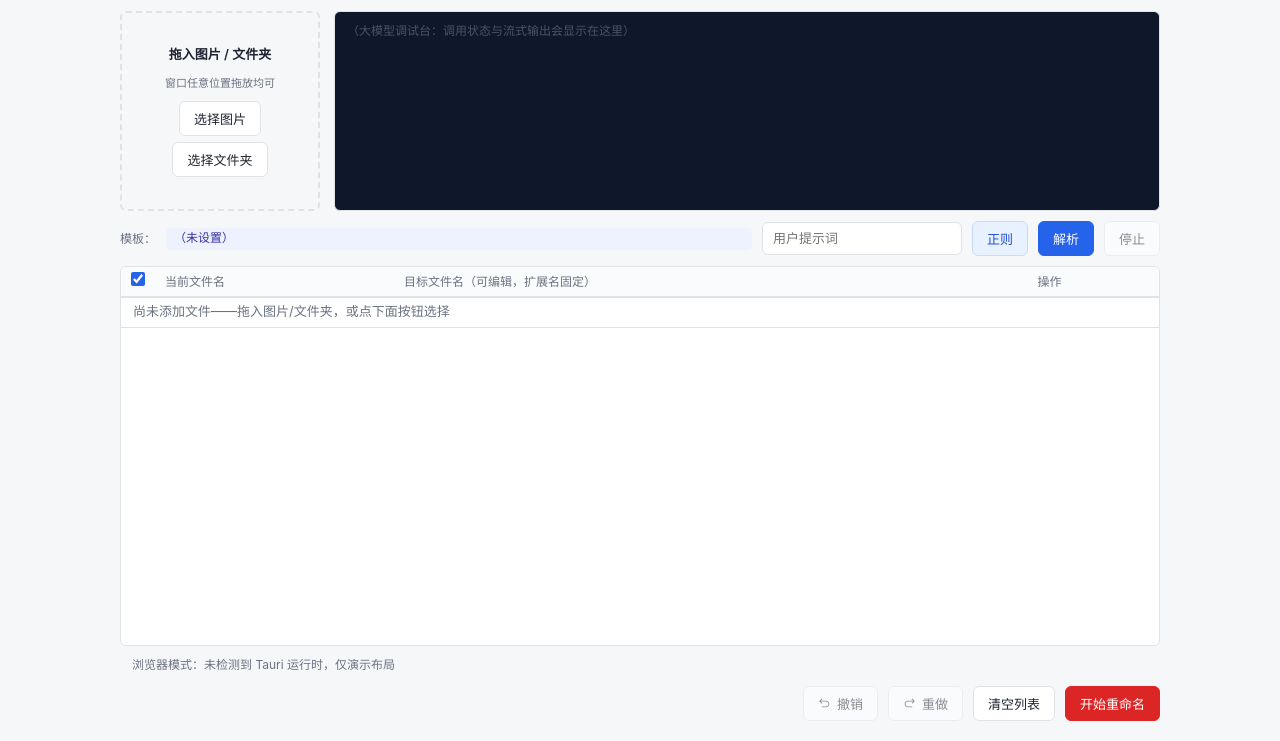
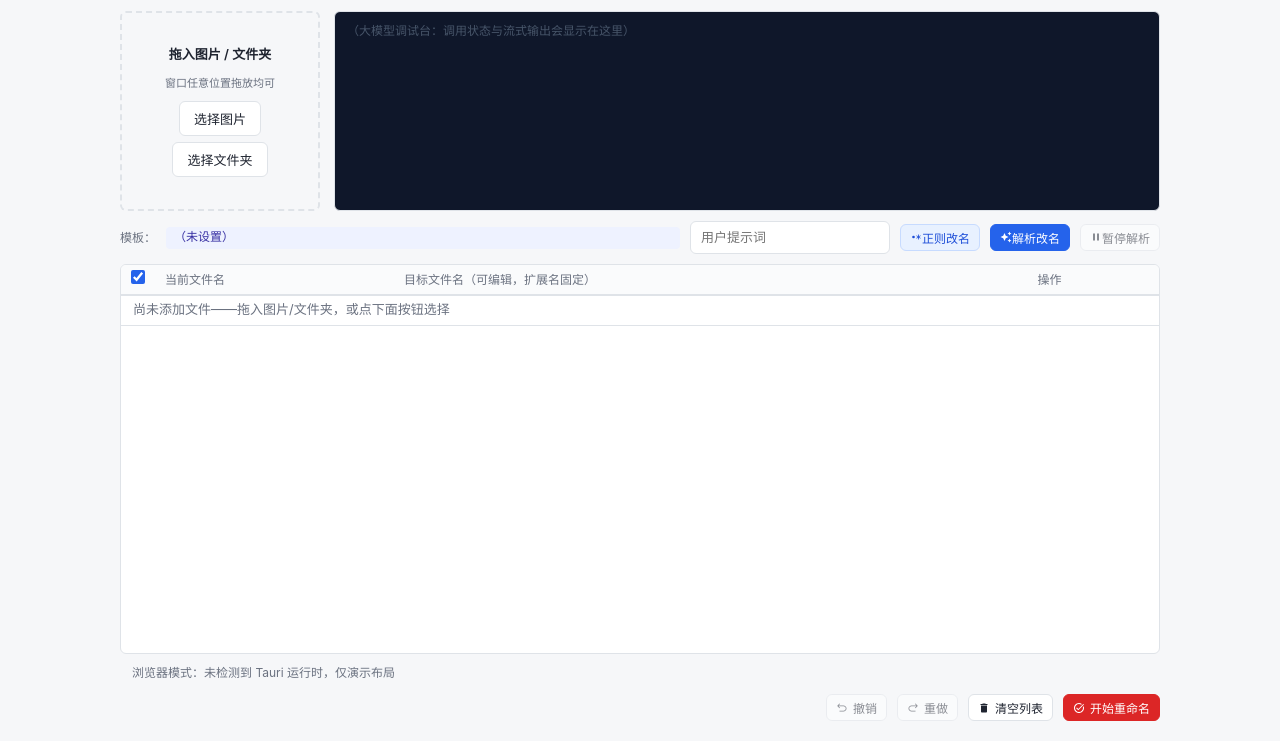
Before and after one commit to Tairraos/llmrename, a website built with Vite: page src/index.html in a window 1280 px wide. Both pictures are taken after a click on the button "清空列表". Shown: the part 59-800 px from the top of the page. Built offline with nearby package versions, Linux system fonts and the light colour scheme.

Commit message:
feat: 主操作按钮改名并全部配图标，尺寸收紧
改动（模板栏右组 + 底部按钮行共 7 个按钮、8 个状态标签）：
- 正则 → 正则改名、解析 → 解析改名、停止 → 暂停解析、
  继续 → 继续解析（暂停中 → 暂停中…），提示文案同步；
- 全部配内联 SVG 图标（1em，随字号缩放）：正则改名=圆点+星号
  （.* 意象）、解析改名=闪光（AI）、暂停解析=双竖条、继续解析=
  三角播放、开始重命名=对勾圆环、清空列表=垃圾桶、撤销/重做
  沿用既有图标；暂停/继续为同一按钮，updateStopButton 按
  状态机切换 innerHTML（图标随标签一起换）；
- 尺寸收紧：这组按钮 padding 7px 14px→4px 9px、字号 13px→12px，
  头部按钮不受影响（弹层 ✕ 亦排除）。

验证：headless Chrome 19 项断言全过（标签、图标存在与形态、
12px/4px 计算样式、头部按钮不受影响、暂停→继续→暂停状态机
的图标随标签切换）。

```diff
--- a/src/index.html
+++ b/src/index.html
@@ -51,7 +51,7 @@
             title="补充给大模型的要求，随「解析」一并发送"
           />
           <span class="regex-wrap">
-            <button id="btn-regex" type="button" class="secondary" title="用正则批量改名（实时预览）">正则</button>
+            <button id="btn-regex" type="button" class="secondary" title="用正则批量改名（实时预览）"><svg xmlns="http://www.w3.org/2000/svg" width="1em" height="1em" viewBox="0 0 24 24" aria-hidden="true"><path d="M0 0h24v24H0z" fill="none" /><circle cx="7" cy="12" r="2.6" fill="currentColor" /><path d="M17 7.8v8.4M13.6 9.9l6.8 4.2M20.4 9.9l-6.8 4.2" stroke="currentColor" stroke-width="1.6" stroke-linecap="round" fill="none" /></svg>正则改名</button>
             <div id="regex-popover" class="regex-popover" hidden>
               <div class="regex-pop-head">
                 <span>正则改名预览（不匹配扩展名）</span>
@@ -68,8 +68,8 @@
               <span id="regex-hint" class="hint"></span>
             </div>
           </span>
-          <button id="btn-ai-fill" class="primary">解析</button>
-          <button id="btn-stop-fill" class="secondary" disabled>停止</button>
+          <button id="btn-ai-fill" class="primary"><svg xmlns="http://www.w3.org/2000/svg" width="1em" height="1em" viewBox="0 0 24 24" aria-hidden="true"><path d="M0 0h24v24H0z" fill="none" /><path fill="currentColor" d="M19 9l1.25-2.75L23 5l-2.75-1.25L19 1l-1.25 2.75L15 5l2.75 1.25L19 9zm-7.5.5L9 4L6.5 9.5L1 12l5.5 2.5L9 20l2.5-5.5L17 12l-5.5-2.5zM19 15l-1.25 2.75L15 19l2.75 1.25L19 23l1.25-2.75L23 19l-2.75-1.25L19 15z" /></svg>解析改名</button>
+          <button id="btn-stop-fill" class="secondary" disabled><svg xmlns="http://www.w3.org/2000/svg" width="1em" height="1em" viewBox="0 0 24 24" aria-hidden="true"><path d="M0 0h24v24H0z" fill="none" /><path fill="currentColor" d="M6 19h4V5H6v14zm8-14v14h4V5h-4z" /></svg>暂停解析</button>
         </div>
         <div class="targets-scroll">
           <table class="assets-table">
@@ -95,8 +95,8 @@
         <button id="btn-redo" class="secondary" disabled>
           <svg xmlns="http://www.w3.org/2000/svg" width="1em" height="1em" viewBox="0 0 24 24" aria-hidden="true"><path d="M0 0h24v24H0z" fill="none" /><path fill="currentColor" d="M20.925 6.865L17.03 2.97l-1.06 1.06L18.94 7H9c-3.31 0-6 2.69-6 6s2.69 6 6 6h8v-1.5H9c-2.48 0-4.5-2.02-4.5-4.5S6.52 8.5 9 8.5h9.94l-2.97 2.97l1.06 1.06l3.895-3.895a1.26 1.26 0 0 0 0-1.77" /></svg>
           重做</button>
-          <button id="btn-clear-targets" class="secondary">清空列表</button>
-          <button id="btn-execute" class="danger">开始重命名</button>
+          <button id="btn-clear-targets" class="secondary"><svg xmlns="http://www.w3.org/2000/svg" width="1em" height="1em" viewBox="0 0 24 24" aria-hidden="true"><path d="M0 0h24v24H0z" fill="none" /><path fill="currentColor" d="M6 19c0 1.1.9 2 2 2h8c1.1 0 2-.9 2-2V7H6v12zM19 4h-3.5l-1-1h-5l-1 1H5v2h14V4z" /></svg>清空列表</button>
+          <button id="btn-execute" class="danger"><svg xmlns="http://www.w3.org/2000/svg" width="1em" height="1em" viewBox="0 0 24 24" aria-hidden="true"><path d="M0 0h24v24H0z" fill="none" /><path fill="currentColor" d="M22 5.18L10.59 16.6l-4.24-4.24l1.41-1.41l2.83 2.83l10-10L22 5.18zm-2.21 5.04c.13.57.21 1.17.21 1.78c0 4.42-3.58 8-8 8s-8-3.58-8-8s3.58-8 8-8c1.58 0 3.04.46 4.28 1.25l1.44-1.44C16.1 2.67 14.13 2 12 2C6.48 2 2 6.48 2 12s4.48 10 10 10c5.52 0 10-4.48 10-10c0-1.19-.22-2.33-.6-3.39l-1.61 1.61z" /></svg>开始重命名</button>
         </div>
       </section>
     </main>
--- a/src/main.js
+++ b/src/main.js
@@ -680,7 +680,7 @@ async function aiFillTargets(resume = false) {
     );
     if (window.App.fill.stopRequested && remaining.length > 0) {
       window.App.fill.stopped = true;
-      showRunHint(`已停止：剩余 ${remaining.length} 个文件未解析，点「继续」恢复`, "");
+      showRunHint(`已暂停：剩余 ${remaining.length} 个文件未解析，点「继续解析」恢复`, "");
     } else {
       showRunHint("目标名已填充，可手动调整后执行", "ok");
     }
@@ -832,24 +832,30 @@ async function loadVersion() {
 }
 
 /* ---------------- 填充停止/继续按钮状态机 ---------------- */
-/* 未开始 → disabled「停止」；进行中 → 可点「停止」；停止中 → disabled「停止中…」；
-   已停止且有未解析文件 → 可点「继续」；全部完成 → disabled */
+/* 未开始 → disabled「暂停解析」；进行中 → 可点「暂停解析」；
+   暂停中 → disabled「暂停中…」；
+   已暂停且有未解析文件 → 可点「继续解析」；全部完成 → disabled */
+const ICON_PAUSE =
+  '<svg xmlns="http://www.w3.org/2000/svg" width="1em" height="1em" viewBox="0 0 24 24" aria-hidden="true"><path d="M0 0h24v24H0z" fill="none"/><path fill="currentColor" d="M6 19h4V5H6v14zm8-14v14h4V5h-4z"/></svg>';
+const ICON_PLAY =
+  '<svg xmlns="http://www.w3.org/2000/svg" width="1em" height="1em" viewBox="0 0 24 24" aria-hidden="true"><path d="M0 0h24v24H0z" fill="none"/><path fill="currentColor" d="M8 5v14l11-7z"/></svg>';
+
 function updateStopButton() {
   const btn = $("#btn-stop-fill");
   if (!btn) return;
   const f = window.App.fill;
   if (f.running && f.stopRequested) {
     btn.disabled = true;
-    btn.textContent = "停止中…";
+    btn.innerHTML = ICON_PAUSE + "暂停中…";
   } else if (f.running) {
     btn.disabled = false;
-    btn.textContent = "停止";
+    btn.innerHTML = ICON_PAUSE + "暂停解析";
   } else if (f.stopped) {
     btn.disabled = false;
-    btn.textContent = "继续";
+    btn.innerHTML = ICON_PLAY + "继续解析";
   } else {
     btn.disabled = true;
-    btn.textContent = "停止";
+    btn.innerHTML = ICON_PAUSE + "暂停解析";
   }
 }
 
@@ -1251,7 +1257,7 @@ async function boot() {
         }
         case "stopped":
           consoleStatus(
-            `已停止：剩余 ${p.remaining ?? "?"} 个文件未解析，可点「继续」恢复`,
+            `已暂停：剩余 ${p.remaining ?? "?"} 个文件未解析，可点「继续解析」恢复`,
             "c-err",
           );
           break;
--- a/src/styles.css
+++ b/src/styles.css
@@ -167,6 +167,13 @@ button.danger:hover:not(:disabled) {
 }
 .actions button svg {
   flex-shrink: 0;
+}
+/* 主操作按钮（模板栏右组 + 底部按钮行）紧凑尺寸：小号字体 + 小内边距 */
+.template-bar button:not(.regex-close),
+.actions button {
+  padding: 4px 9px;
+  font-size: 12px;
+  gap: 5px;
 }
 .row {
   margin-bottom: 10px;
```
